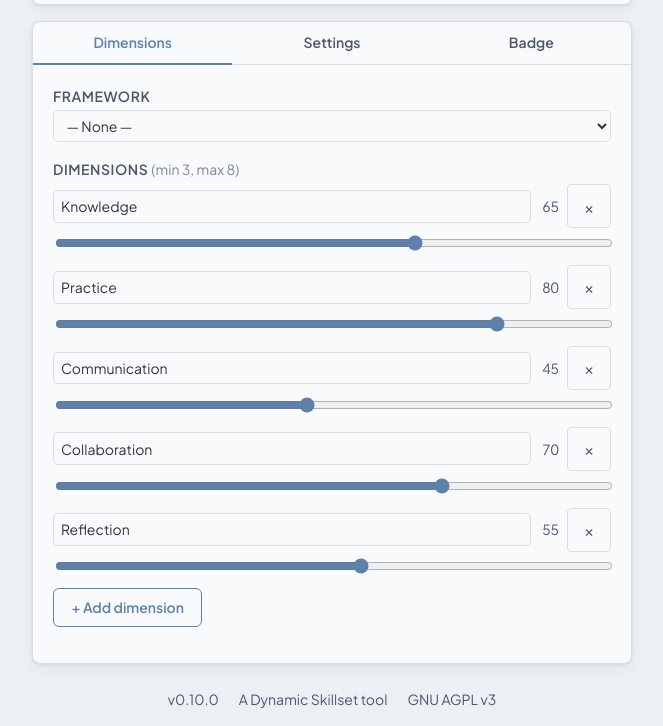
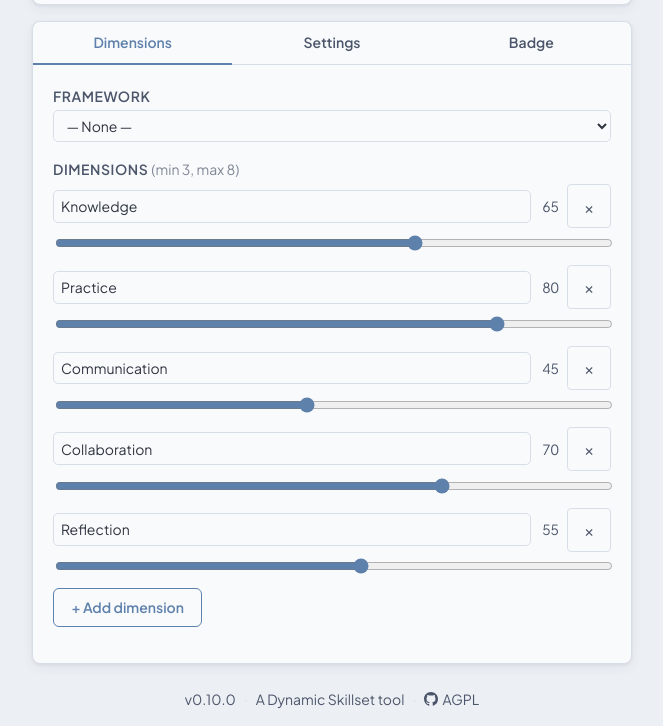
Before and after one commit to dynamicskillset/Contours, a website built with Vite: page index.html in a window 1280 px wide. Shown: the part 617-1343 px from the top of the page, without its empty margins (308-971 px from the left). Built offline with nearby package versions, Linux system fonts and the light colour scheme.

Commit message:
:art: simplify footer license link to 'AGPL' with GitHub icon
Co-Authored-By: Claude Sonnet 4.6 <noreply@anthropic.com>

```diff
--- a/index.html
+++ b/index.html
@@ -177,7 +177,10 @@
       <span class="footer-sep">·</span>
       <a href="https://dynamicskillset.com" rel="noopener" class="footer-link">A Dynamic Skillset tool</a>
       <span class="footer-sep">·</span>
-      <a href="https://github.com/dynamicskillset/contours" rel="noopener" class="footer-link">GNU AGPL v3</a>
+      <a href="https://github.com/dynamicskillset/contours" rel="noopener" class="footer-link footer-github">
+        <svg class="github-icon" viewBox="0 0 16 16" aria-hidden="true"><path d="M8 0C3.58 0 0 3.58 0 8c0 3.54 2.29 6.53 5.47 7.59.4.07.55-.17.55-.38 0-.19-.01-.82-.01-1.49-2.01.37-2.53-.49-2.69-.94-.09-.23-.48-.94-.82-1.13-.28-.15-.68-.52-.01-.53.63-.01 1.08.58 1.23.82.72 1.21 1.87.87 2.33.66.07-.52.28-.87.51-1.07-1.78-.2-3.64-.89-3.64-3.95 0-.87.31-1.59.82-2.15-.08-.2-.36-1.02.08-2.12 0 0 .67-.21 2.2.82.64-.18 1.32-.27 2-.27.68 0 1.36.09 2 .27 1.53-1.04 2.2-.82 2.2-.82.44 1.1.16 1.92.08 2.12.51.56.82 1.27.82 2.15 0 3.07-1.87 3.75-3.65 3.95.29.25.54.73.54 1.48 0 1.07-.01 1.93-.01 2.2 0 .21.15.46.55.38A8.013 8.013 0 0016 8c0-4.42-3.58-8-8-8z"/></svg>
+        AGPL
+      </a>
     </footer>
 
     <!-- Off-screen anchor for programmatic downloads -->
--- a/src/styles/main.css
+++ b/src/styles/main.css
@@ -651,6 +651,19 @@ select:focus-visible {
   color: var(--color-accent);
 }
 
+.footer-github {
+  display: inline-flex;
+  align-items: center;
+  gap: 0.3em;
+}
+
+.github-icon {
+  width: 1em;
+  height: 1em;
+  fill: currentColor;
+  flex-shrink: 0;
+}
+
 @media (max-width: 680px) {
 
   .wrapper {
```
